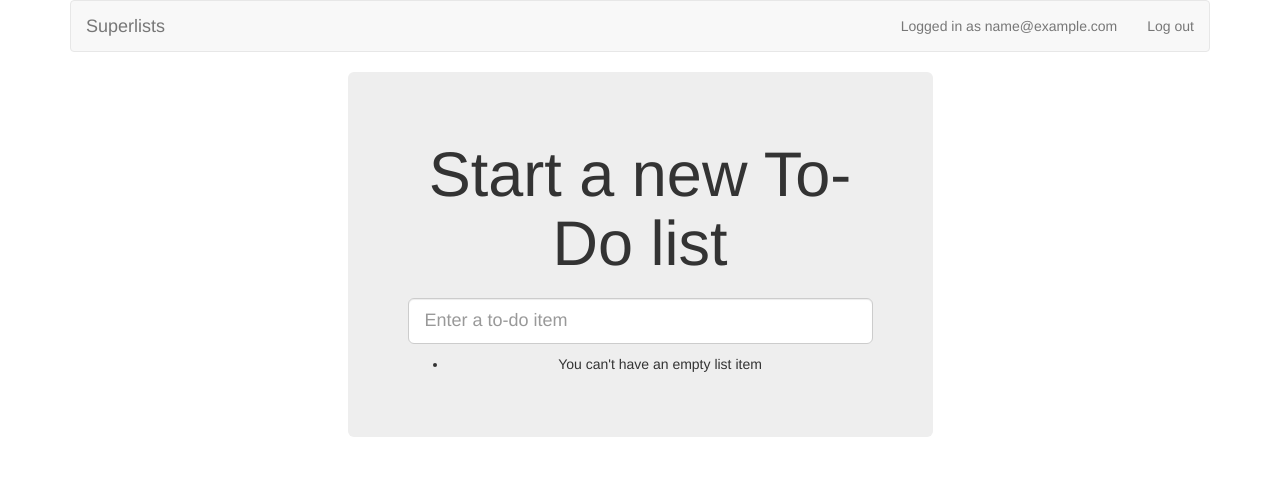
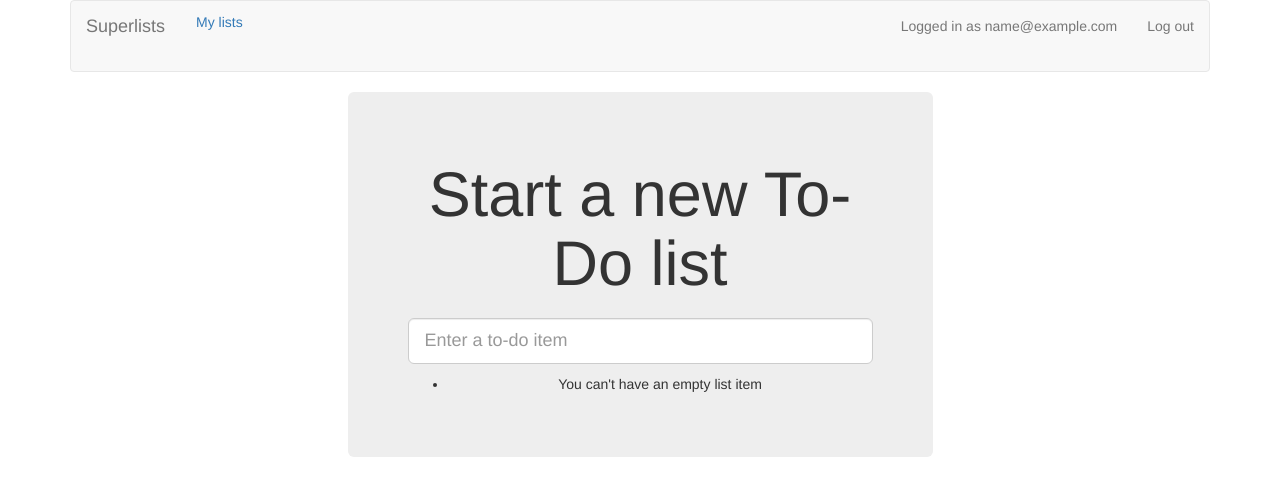
Before and after one commit to Vladiio/superlist, a Django app: page /lists/new in a window 1280 px wide. Shown: the top 496 px of the page. Run offline with Django 3.2, Linux system fonts and the light colour scheme; the visitor is signed in with stand-in values (Sample User, id 1); some libraries are stand-ins or nearby versions.

Commit message:
placeholder endpoint and template for my_lists

```diff
--- a/functional_tests/test_my_lists.py
+++ b/functional_tests/test_my_lists.py
@@ -38,7 +38,7 @@ class MyListsTest(FunctionalTest):
         # she notices a "My lists" link for the first time
         self.browser.find_element_by_link_text('My lists').click()
         # she sees her list here and it's named accordingly
-        #  to its first list item
+        # to its first list item
         self.wait_for(
             lambda: self.browser.find_element_by_link_text(self.first_item_row)
         )
--- a/lists/templates/base.html
+++ b/lists/templates/base.html
@@ -21,6 +21,9 @@
             <div class="container-fluid">
                 <a href="/" class="navbar-brand">Superlists</a>
                 {% if user.email %}
+                <ul class="nav navbar navbar-left">
+                    <li><a href="{% url 'my_lists' user.email %}">My lists</a></li>
+                </ul>
                 <ul class="nav navbar-nav navbar-right">
                     <li class="navbar-text">Logged in as {{ user.email }}</li>
                     <li><a href="{% url 'logout' %}">Log out</a></li>
@@ -53,6 +56,7 @@
             <div class="col-md-6 col-md-offset-3 jumbotron">
                 <div class="text-center">
                     <h1>{% block header_text %}{% endblock  %}</h1>
+                    {% block list_form %}
                     <form method="POST" action="{% block form_action %}{% endblock %}">
                         {% csrf_token %}
                         {{ form.text }}
@@ -64,6 +68,7 @@
                         </div>
                       {% endif %}
                     </form>
+                    {% endblock %}
                 </div>
             </div>
         </div>
@@ -72,6 +77,12 @@
                 {% block table %}{% endblock %}
             </div>
         </div>
+        <div class="row">
+            <div class="col-md-6 col-md-offset-3">
+                {% block extra_content %}{% endblock %}
+            </div>
+        </div>
+
     </div>
 <script
       src="https://code.jquery.com/jquery-3.2.1.min.js"
--- a/lists/urls.py
+++ b/lists/urls.py
@@ -5,4 +5,5 @@ from lists import views
 urlpatterns = [
     url(r'^new$', views.new_list, name='new_list'),
     url(r'^(\d+)/$', views.view_list, name='view_list'),
+    url(r'^users/(.+)/$', views.my_lists, name='my_lists'),
 ]
--- a/lists/views.py
+++ b/lists/views.py
@@ -30,3 +30,7 @@ def new_list(request):
         return redirect(list_)
 
     return render(request, 'home.html', {'form': item_form})
+
+
+def my_lists(request, user_email):
+    return render(request, 'my_lists.html', {})
```
Also changed, not shown: lists/templates/my_lists.html (added, +15 -0 lines), lists/tests/test_views.py (+12 -0 lines).
